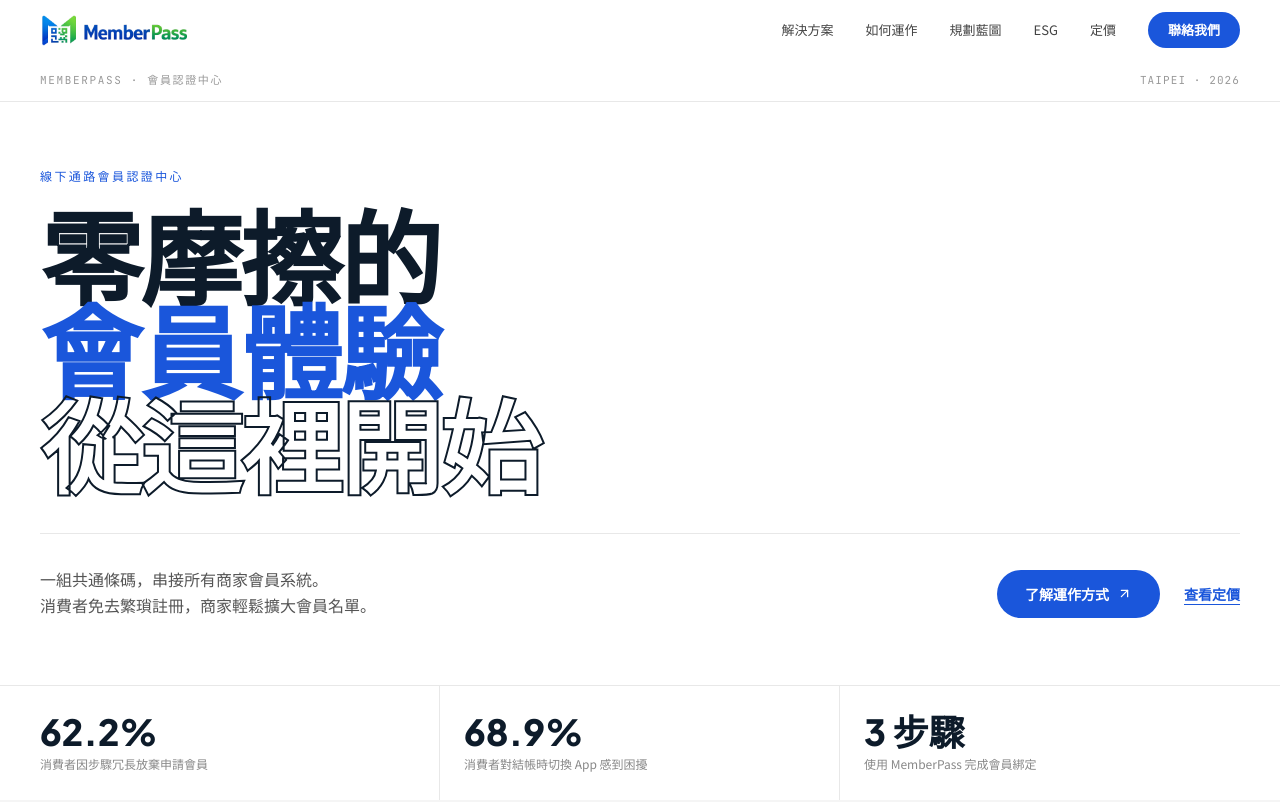
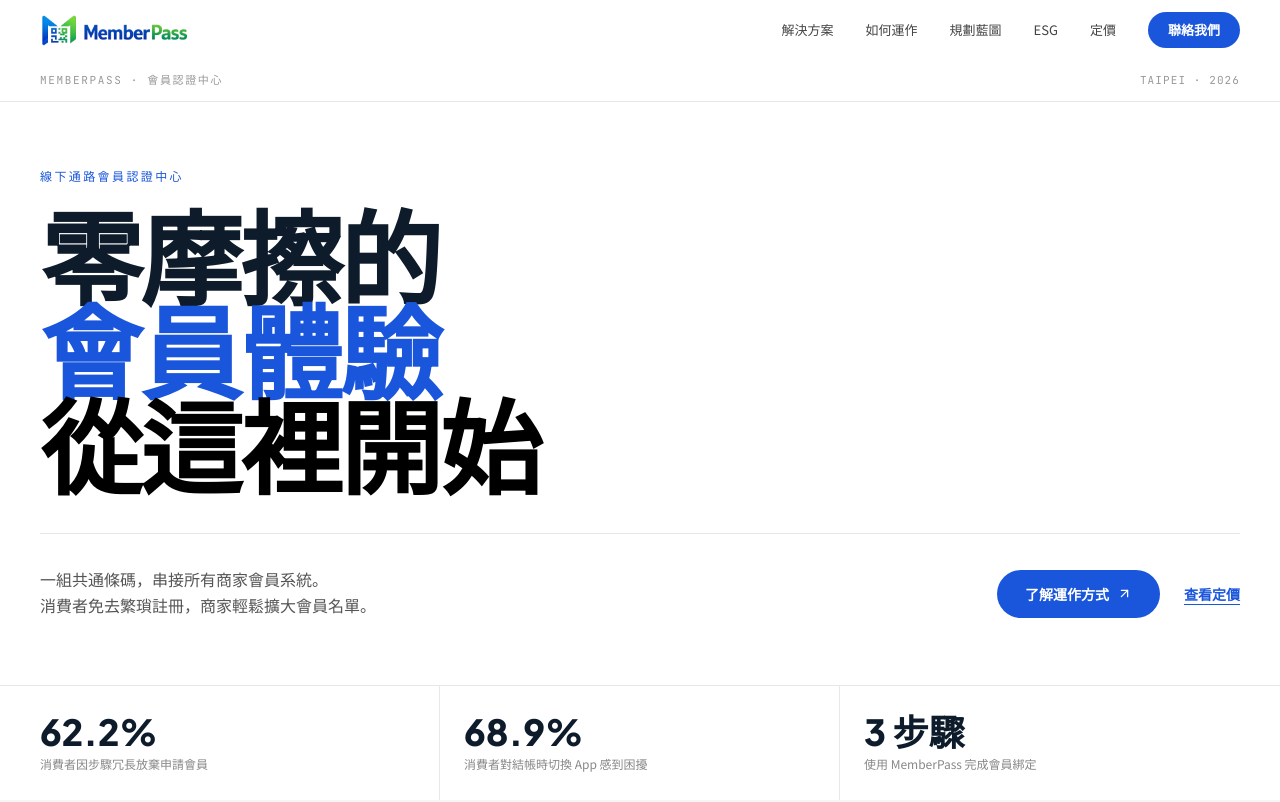
Before and after one commit to MPassTW/mpasstw.github.io, a React (Vite) app: page / in a window 1280 px wide. Shown: the top 802 px of the page. Built offline with nearby package versions, Linux system fonts and the light colour scheme.

Commit message:
Update App.tsx

```diff
--- a/src/app/App.tsx
+++ b/src/app/App.tsx
@@ -101,7 +101,7 @@
           >
             零摩擦的<br />
             <span style={{ color: "#1a56db" }}>會員體驗</span><br />
-            <span style={{ WebkitTextStroke: "2px #0d1b2a", color: "transparent" }}>從這裡開始</span>
+            <span style={{ color: "#000000" }}>從這裡開始</span><br />
           </h1>
 
           {/* Bottom row */}
```
